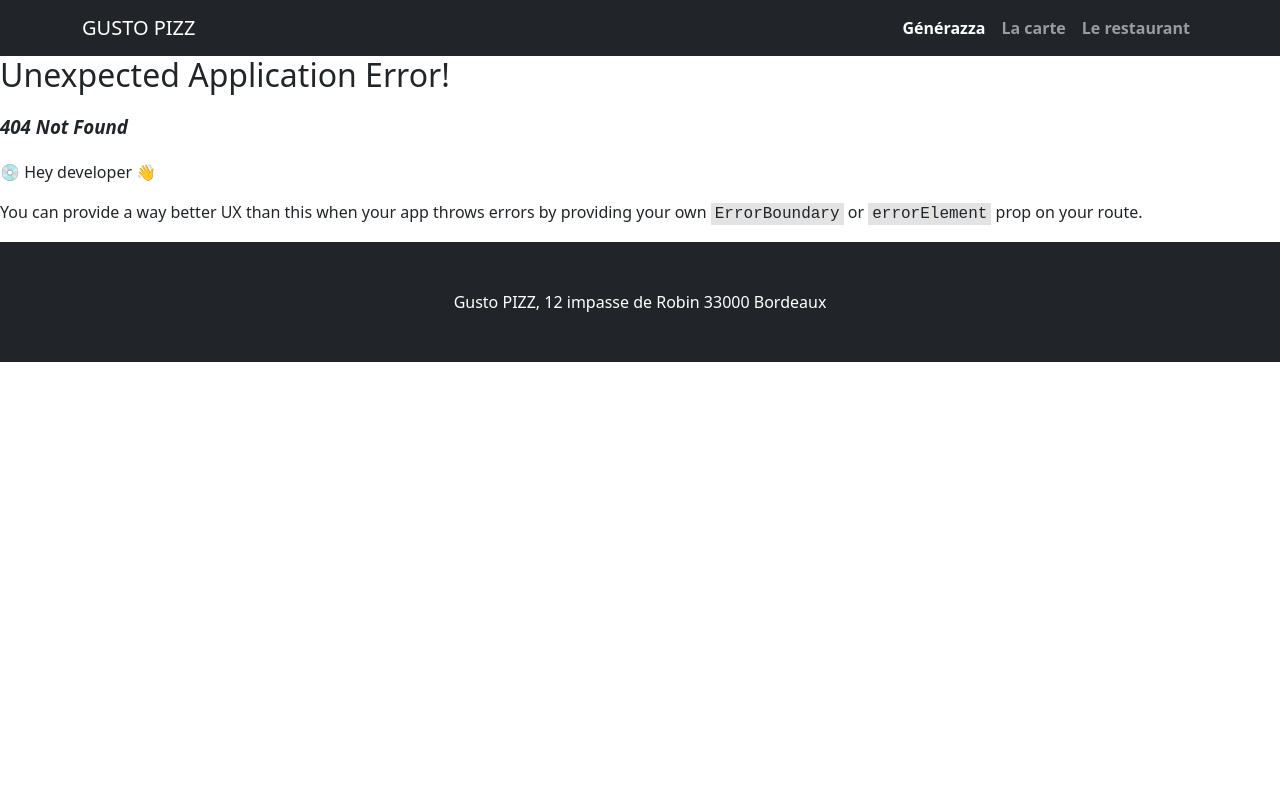
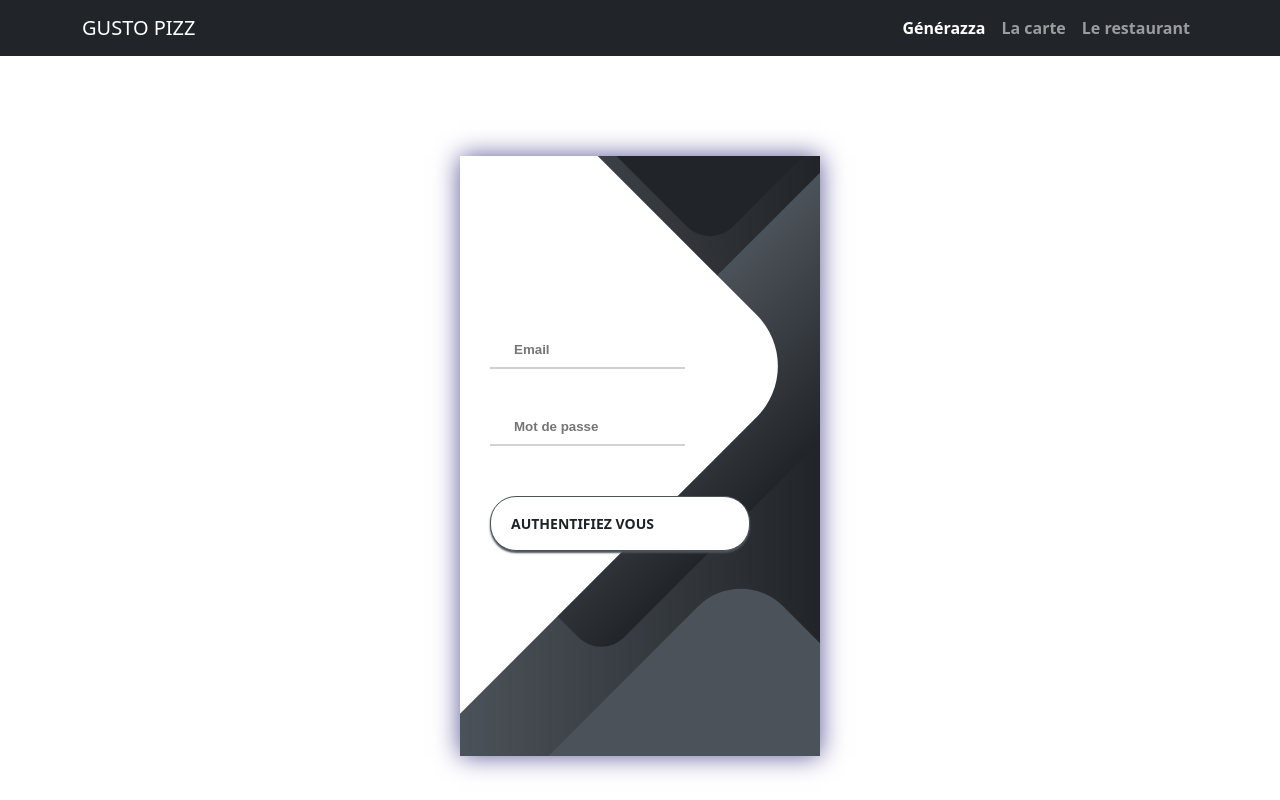
Before and after one commit to Louis-Amand/pizza_front, a React (Create React App) app: page /admin in a window 1280 px wide. Before the commit this address had no page. Shown: the top 800 px of the page. Built offline with nearby package versions, Linux system fonts and the light colour scheme.

Commit message:
ajouter page de login caché

```diff
--- /dev/null
+++ b/src/components/public/AdminPage.jsx
@@ -0,0 +1,65 @@
+import {useState} from "react";
+import axios from "axios";
+
+export function AdminPage() {
+	const [email, setEmail] = useState();
+	const [password, setPassword] = useState();
+
+	const handleEmail = (event) => {
+		setEmail(event.target.value);
+	}
+
+	const handlePassword = (event) => {
+		setPassword(event.target.value);
+	}
+
+	const handleLogin = () => {
+		if (email == undefined ){
+			alert("Veuillez saisir un email valide !")
+			return;
+		}
+
+		if (password == undefined ){
+			alert("Veuillez saisir un mot de passe valide !")
+			return;
+		}
+
+		axios.post("https://localhost:8080/api/login",
+			{
+				email: email,
+				password: password
+			}).then((response)=>{
+
+		})
+
+	}
+
+	return (
+		<div className="container-login">
+			<div className="screen">
+				<div className="screen__content">
+					<form className="login">
+						<div className="login__field">
+							<i className="login__icon fas fa-user"></i>
+							<input onChange={(e)=> handleEmail(e)} type="text" className="login__input" placeholder="Email"/>
+						</div>
+						<div className="login__field">
+							<i className="login__icon fas fa-lock"></i>
+							<input type="password" onChange={(e)=> handlePassword(e)} className="login__input" placeholder="Mot de passe"/>
+						</div>
+						<button onClick={handleLogin} className="button login__submit">
+							<span className="button__text">Authentifiez vous</span>
+							<i className="button__icon fas fa-chevron-right"></i>
+						</button>
+					</form>
+				</div>
+				<div className="screen__background">
+					<span className="screen__background__shape screen__background__shape4"></span>
+					<span className="screen__background__shape screen__background__shape3"></span>
+					<span className="screen__background__shape screen__background__shape2"></span>
+					<span className="screen__background__shape screen__background__shape1"></span>
+				</div>
+			</div>
+		</div>
+	)
+}
--- a/src/index.css
+++ b/src/index.css
@@ -3,3 +3,4 @@
 @import "stylesheet/customPage.css";
 @import "stylesheet/frontPage.css";
 @import "stylesheet/cardPizzaPage.css";
+@import "stylesheet/admin-login.css";
--- a/src/router/Routes.js
+++ b/src/router/Routes.js
@@ -2,11 +2,13 @@
 import {CustomPizzaPage} from "../components/CustomPizzaPage";
 import CardPizzaPage from "../components/CardPizzaPage";
 import {FrontPage} from "../components/FrontPage";
+import {AdminPage} from "../components/public/AdminPage";
 
 export const accueil = "/"
 export const generazza = "/generazza"
 export const carte = "/carte"
 export const commande = "/commande"
+export const admin = "/admin"
 
 export const router = createBrowserRouter([
     {
@@ -24,5 +26,8 @@
     {
         path: commande,
         element: <CardPizzaPage/>,
+    },{
+        path: admin,
+        element: <AdminPage/>,
     },
 ]);
--- /dev/null
+++ b/src/stylesheet/admin-login.css
@@ -0,0 +1,132 @@
+.container-login {
+    display: flex;
+    align-items: center;
+    justify-content: center;
+    min-height: 100vh;
+}
+
+.screen {
+    background: linear-gradient(90deg, #4c5259, #212529);
+    position: relative;
+    height: 600px;
+    width: 360px;
+    box-shadow: 0px 0px 24px #5C5696;
+}
+
+.screen__content {
+    z-index: 1;
+    position: relative;
+    height: 100%;
+}
+
+.screen__background {
+    position: absolute;
+    top: 0;
+    left: 0;
+    right: 0;
+    bottom: 0;
+    z-index: 0;
+    -webkit-clip-path: inset(0 0 0 0);
+    clip-path: inset(0 0 0 0);
+}
+
+.screen__background__shape {
+    transform: rotate(45deg);
+    position: absolute;
+}
+
+.screen__background__shape1 {
+    height: 520px;
+    width: 520px;
+    background: #FFF;
+    top: -50px;
+    right: 120px;
+    border-radius: 0 72px 0 0;
+}
+
+.screen__background__shape2 {
+    height: 220px;
+    width: 220px;
+    background: #212529;
+    top: -172px;
+    right: 0;
+    border-radius: 32px;
+}
+
+.screen__background__shape3 {
+    height: 540px;
+    width: 190px;
+    background: linear-gradient(270deg, #212529, #4c5259);
+    top: -24px;
+    right: 0;
+    border-radius: 32px;
+}
+
+.screen__background__shape4 {
+    height: 400px;
+    width: 200px;
+    background: #4c5259;
+    top: 420px;
+    right: 50px;
+    border-radius: 60px;
+}
+
+.login {
+    width: 320px;
+    padding: 30px;
+    padding-top: 156px;
+}
+
+.login__field {
+    padding: 20px 0px;
+    position: relative;
+}
+
+.login__input {
+    border: none;
+    border-bottom: 2px solid #D1D1D4;
+    background: none;
+    padding: 10px;
+    padding-left: 24px;
+    font-weight: 700;
+    width: 75%;
+    transition: .2s;
+}
+
+.login__input:active,
+.login__input:focus,
+.login__input:hover {
+    outline: none;
+    border-bottom-color: #4c5259;
+}
+
+.login__submit {
+    background: #fff;
+    font-size: 14px;
+    margin-top: 30px;
+    padding: 16px 20px;
+    border-radius: 26px;
+    border: 1px solid #4c5259;
+    text-transform: uppercase;
+    font-weight: 700;
+    display: flex;
+    align-items: center;
+    width: 100%;
+    color: #202223;
+    box-shadow: 0px 2px 2px #4c5259;
+    cursor: pointer;
+    transition: .2s;
+}
+
+.login__submit:active,
+.login__submit:focus,
+.login__submit:hover {
+    border-color: #4c5259;
+    outline: none;
+}
+
+.button__icon {
+    font-size: 24px;
+    margin-left: auto;
+    color: #7875B5;
+}
```
